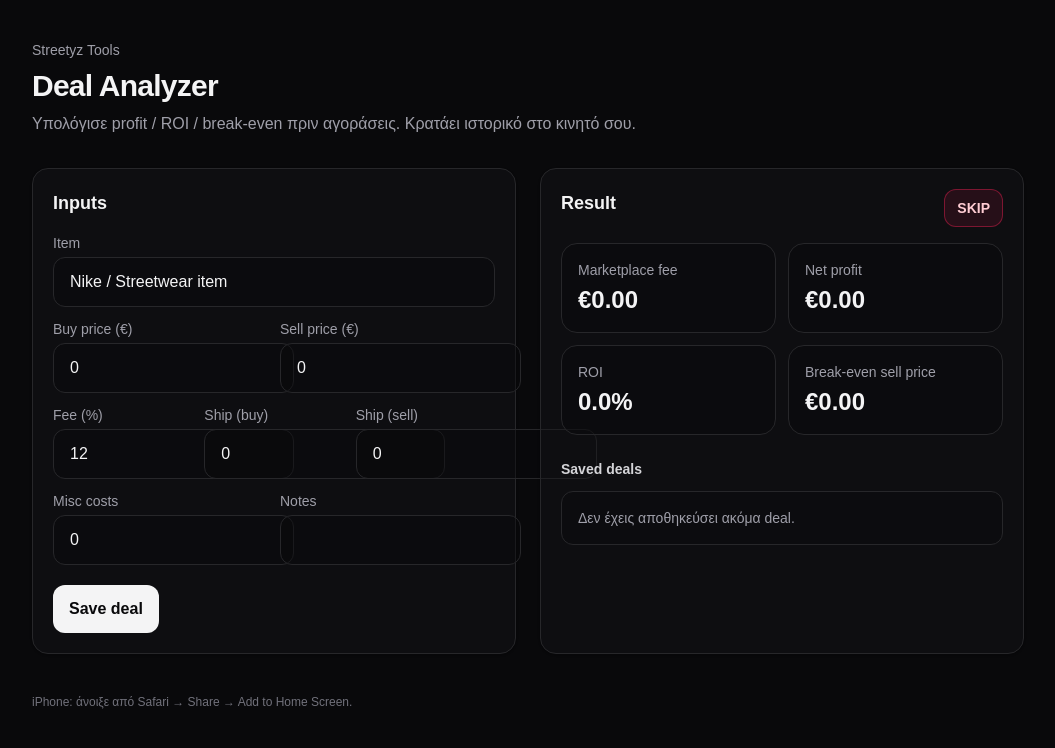
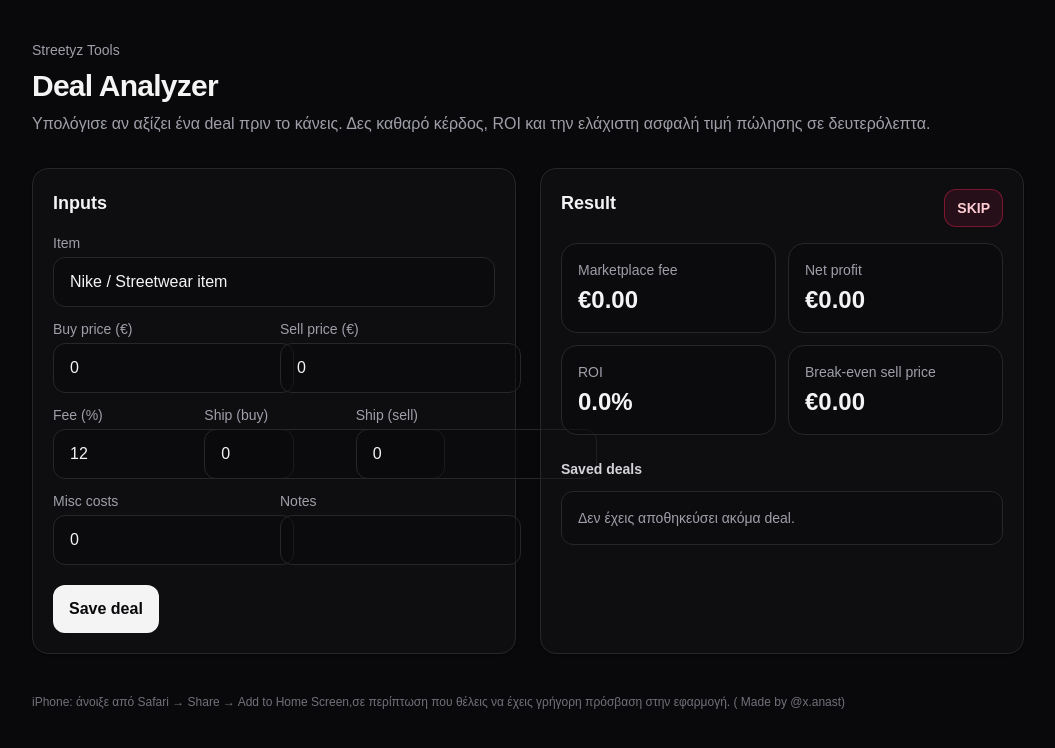
Before and after one commit to xanast/streetyz-deal-analyzer, a Next.js app: page / in a window 1280 px wide. Shown: the top 748 px of the page, without its empty margins (112-1167 px from the left). Built offline with nearby package versions, Linux system fonts and the light colour scheme.

Commit message:
ekana update ta txts

```diff
--- a/app/page.tsx
+++ b/app/page.tsx
@@ -145,7 +145,8 @@ export default function Page() {
           <div className="text-sm text-zinc-400">Streetyz Tools</div>
           <h1 className="text-3xl font-semibold tracking-tight">Deal Analyzer</h1>
           <p className="text-zinc-400">
-            Υπολόγισε profit / ROI / break-even πριν αγοράσεις. Κρατάει ιστορικό στο κινητό σου.
+          Υπολόγισε αν αξίζει ένα deal πριν το κάνεις.
+          Δες καθαρό κέρδος, ROI και την ελάχιστη ασφαλή τιμή πώλησης σε δευτερόλεπτα.
           </p>
         </div>
 
@@ -324,7 +325,8 @@ export default function Page() {
         </div>
 
         <div className="mt-10 text-xs text-zinc-500">
-          iPhone: άνοιξε από Safari → Share → Add to Home Screen.
+          iPhone: άνοιξε από Safari → Share → Add to Home Screen,σε περίπτωση που θέλεις να έχεις γρήγορη
+          πρόσβαση στην εφαρμογή. ( Made by @x.anast)
         </div>
       </div>
     </main>
```
